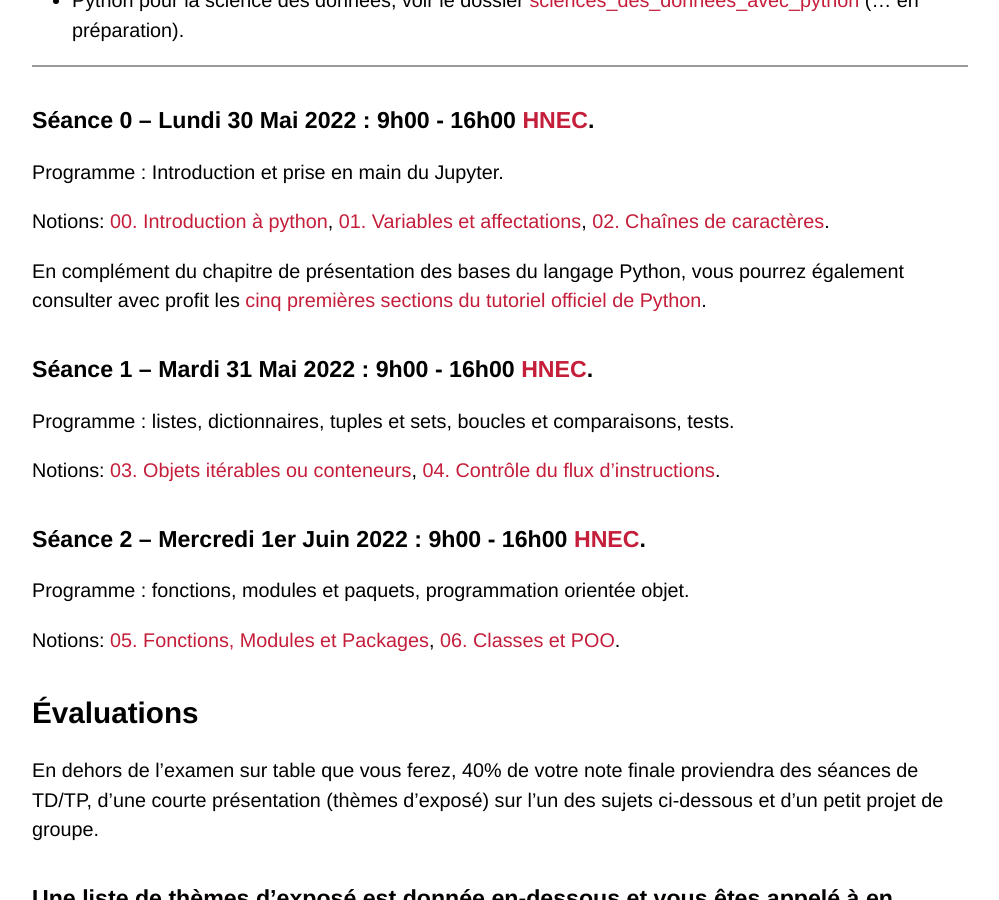
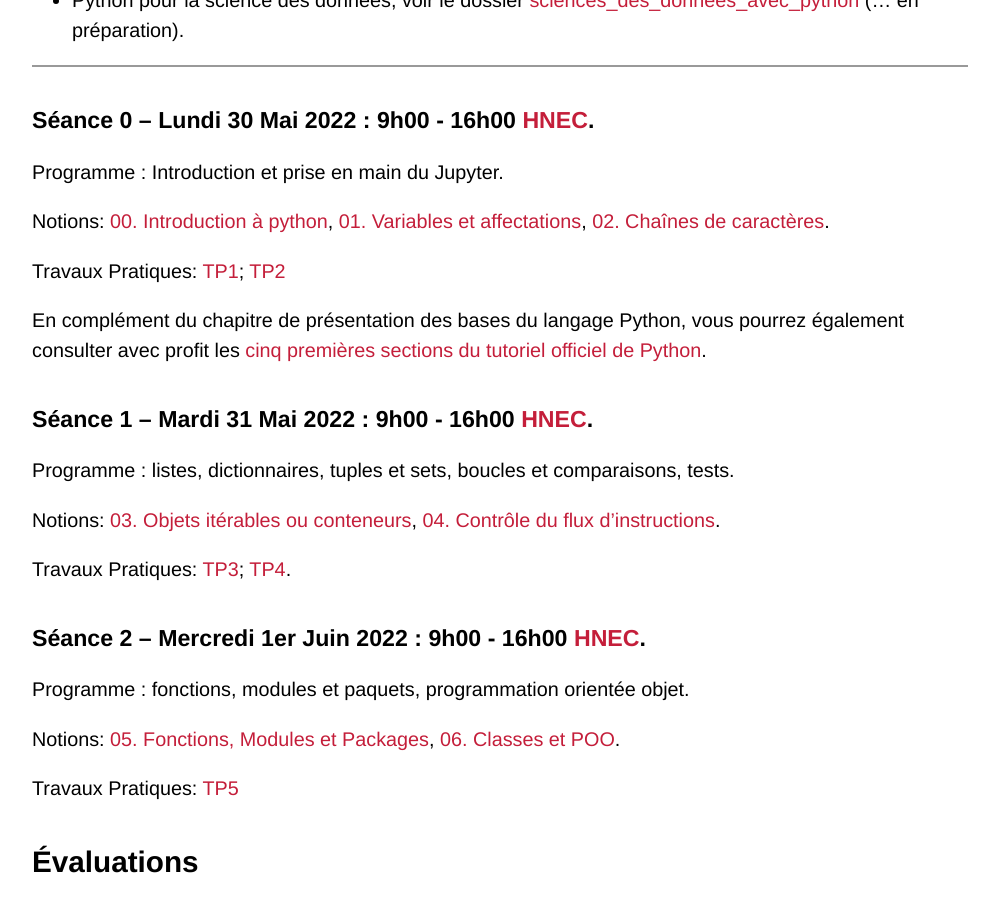
Before and after one commit to WoComtoQC/wocomtoqc.github.io, a Jekyll site: the page built from organisation.md, in a window 1280 px wide and 900 px high, scrolled down 1507 px. Shown: the whole window, without its empty margins (140-1139 px from the left). Built offline with Jekyll 4.4.1, drawn with Linux system fonts in a browser that asks for light colours; some web fonts are replaced; our own code applies the rules of GitHub Pages for plain Markdown files.

Commit message:
Update organisation.md

```diff
--- a/organisation.md
+++ b/organisation.md
@@ -39,6 +39,8 @@ Programme : Introduction et prise en main du Jupyter.
 
 Notions: [00. Introduction à python](https://github.com/gabayae/colab-notebooks-in2py/blob/main/00_Introduction_%C3%A0_python.ipynb), [01. Variables et affectations](https://github.com/gabayae/colab-notebooks-in2py/blob/main/01_Variables_et_affectations.ipynb), [02. Chaînes de caractères](https://github.com/gabayae/colab-notebooks-in2py/blob/main/02_Cha%C3%AEnes_de_caract%C3%A8res.ipynb).
 
+Travaux Pratiques: [TP1](https://github.com/gabayae/colab-notebooks-in2py/blob/main/In2Py_TP_01.ipynb); [TP2](https://github.com/gabayae/colab-notebooks-in2py/blob/main/In2Py_TP_02.ipynb)
+
  En complément du chapitre de présentation des bases du langage Python, vous pourrez également consulter avec profit les [cinq premières sections du tutoriel officiel de Python](https://docs.python.org/fr/3/tutorial/).
 
 
@@ -50,7 +52,7 @@ Programme :  listes, dictionnaires, tuples et sets, boucles et comparaisons, tes
 
 Notions: [03. Objets itérables ou conteneurs](https://github.com/gabayae/colab-notebooks-in2py/blob/main/03_Objets_it%C3%A9rables_ou_conteneurs.ipynb), [04. Contrôle du flux d'instructions](https://github.com/gabayae/colab-notebooks-in2py/blob/main/04_Contr%C3%B4le_du_flux_d_instructions.ipynb).
 
-
+Travaux Pratiques: [TP3](https://github.com/gabayae/colab-notebooks-in2py/blob/main/In2Py_TP_03.ipynb); [TP4](https://github.com/gabayae/colab-notebooks-in2py/blob/main/In2Py_TP_04.ipynb).
 
 
 ### Séance 2 – Mercredi 1er Juin 2022 : 9h00 - 16h00 [HNEC](https://fr.wikipedia.org/wiki/Heure_normale_d%27Europe_centrale).
@@ -58,6 +60,8 @@ Notions: [03. Objets itérables ou conteneurs](https://github.com/gabayae/colab-
 Programme :  fonctions, modules et paquets, programmation orientée objet.
 
 Notions: [05. Fonctions, Modules et Packages](https://github.com/gabayae/colab-notebooks-in2py/blob/main/05_Fonctions_Modules_et_Packages.ipynb), [06. Classes et POO](https://github.com/gabayae/colab-notebooks-in2py/blob/main/06_Classes_et_POO.ipynb).
+
+Travaux Pratiques: [TP5](https://github.com/gabayae/colab-notebooks-in2py/blob/main/In2Py_TP_05.ipynb)
 
 
 ## Évaluations
```
